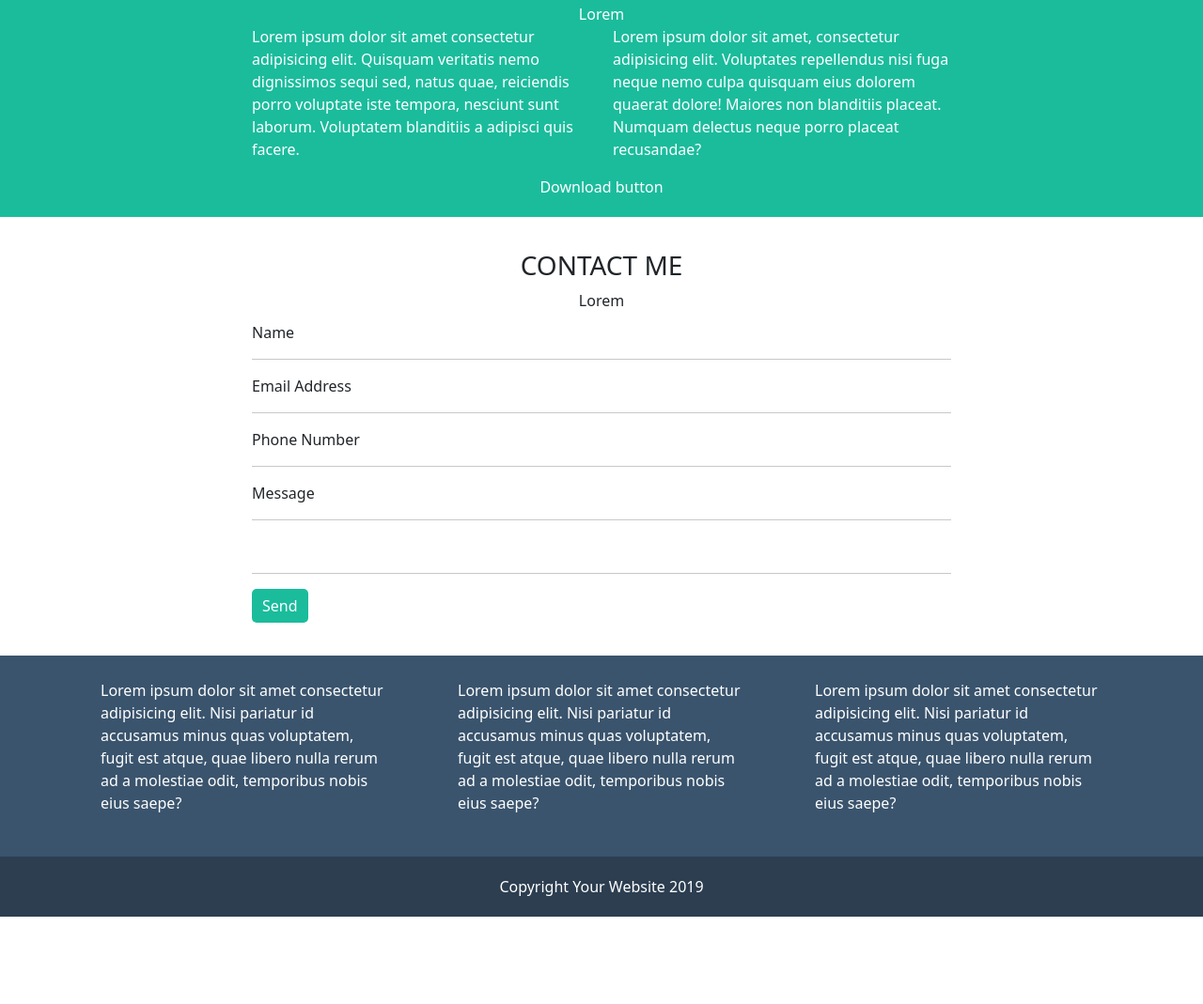
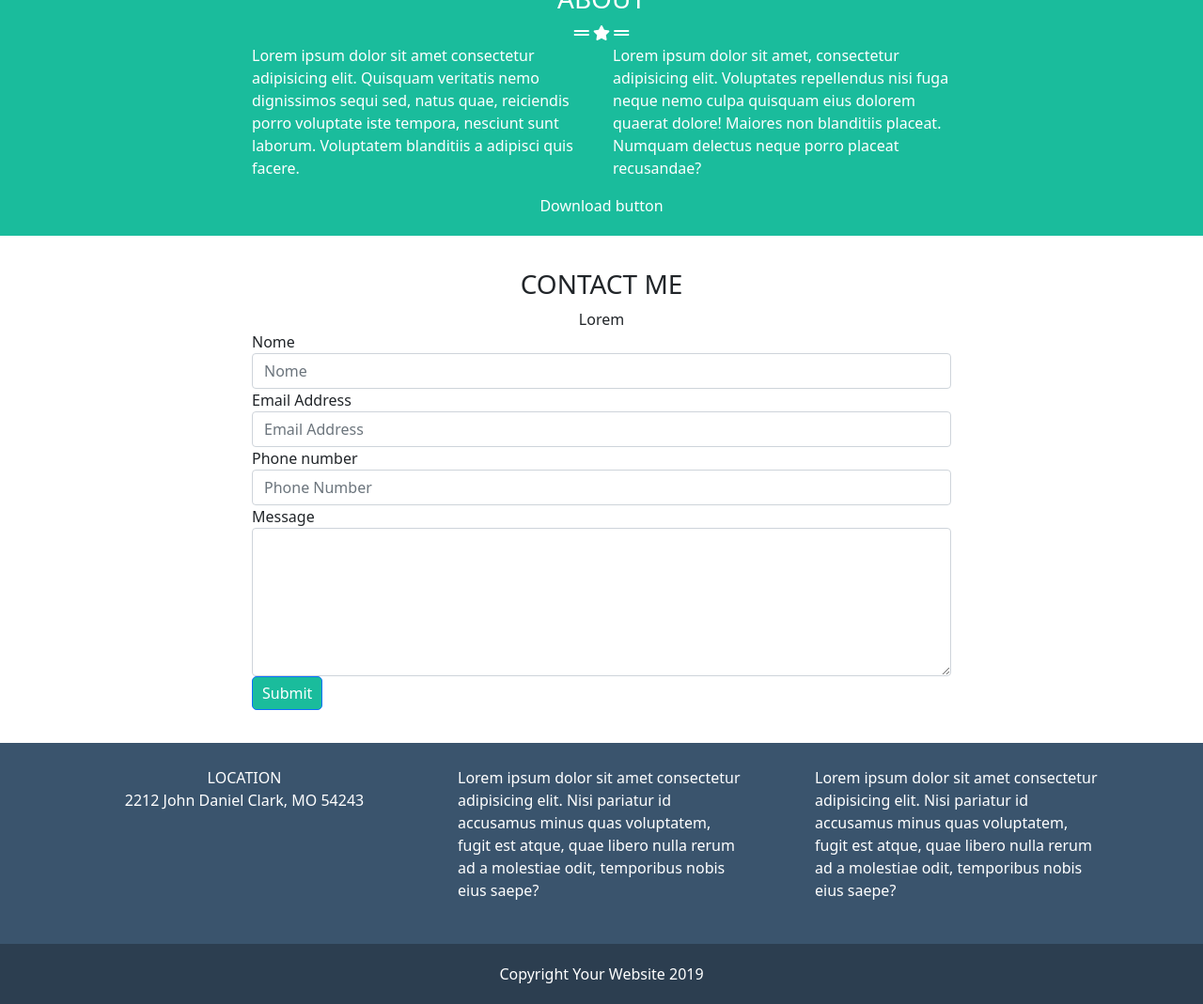
Before and after one commit to painteyes/-html-css-bootstrap-freelancer, a plain HTML site: page index.html in a window 1280 px wide. Shown: the part 1107-2176 px from the top of the page at 94% size. Before the commit the page ends 2083 px from the top, so only its background shows below. Drawn offline with nearby package versions, Linux system fonts and the light colour scheme.

Commit message:
commit changes

```diff
--- a/css/style.css
+++ b/css/style.css
@@ -37,7 +37,8 @@ ul li{
 .jumbotron{
     background-color: #1abc9c;
     text-align: center;
-    padding: 20px 0;
+    padding: 30px 0;
+    color: white;
 }
 
 .jumbo-img *{
--- a/index.html
+++ b/index.html
@@ -57,7 +57,11 @@
             </div>
 
             <h1>START BOOTSTRAP</h1>
-            <div>Lorem</div>
+            <div class="delineator">
+                <i class="fas fa-grip-lines"></i>
+                <i class="fas fa-star"></i>
+                <i class="fas fa-grip-lines"></i>
+            </div>
             <span>GRAPHIC ARTIST - WEB DESIGNER - ILLUSTRATOR</span>
 
         </section>
@@ -110,7 +114,13 @@
 
                     <div class="text-center">
                         <h3 class="col-12">ABOUT</h3>
-                        <div class="col-12">Lorem</div>
+                        <div class="col-12">
+                            <div class="delineator">
+                                <i class="fas fa-grip-lines"></i>
+                                <i class="fas fa-star"></i>
+                                <i class="fas fa-grip-lines"></i>
+                            </div>
+                        </div>
                     </div>
 
                     <div class="row">
@@ -140,34 +150,37 @@
                                 <div class="text-center">Lorem</div>
                             </div>
 
-                            <ul class="form">
-                                <li>
-                                    Name
-                                    <hr>
-                                </li>
 
-                                <li>
-                                    Email Address
-                                    <hr>
-                                </li>
+                            <form>
 
-                                <li>
-                                    Phone Number
-                                    <hr>
-                                </li>
+                                <div class="form-group">
+                                    <label for="input-name">Nome</label>
+                                    <input type="text" class="form-control" id="input-name" placeholder="Nome">
+                                </div>
 
-                                <li>
-                                    Message
-                                    <hr>
-                                </li>
-                            </ul>
+                                <div class="form-group">
+                                    <label for="input-email">Email Address</label>
+                                    <input type="email" class="form-control" id="input-email" placeholder="Email Address">
+                                </div>
+
+                                <div class="form-group">
+                                    <label for="input-phone-number">Phone number</label>
+                                    <input type="number" class="form-control" id="input-phone-number" placeholder="Phone Number">
+                                </div>
+
+                                <div class="form-group">
+                                    <label for="input-text-area">Message</label>
+                                    <textarea name="" class="form-control" id="input-text-area" rows="6"></textarea>
+                                </div>
+
+                                <button type="submit" class="btn btn-primary">Submit</button>
+                            </form>
+
                         </div>
                     </div>
 
-                    <hr>
-                    <div class="btn">
-                        Send
-                    </div>
+
+
 
                 </div>
 
@@ -187,7 +200,12 @@
                 <div class="row justify-content-center">
 
                     <div class="col-12 col-md-4">
-                        <div class="contact-details">Lorem ipsum dolor sit amet consectetur adipisicing elit. Nisi pariatur id accusamus minus quas voluptatem, fugit est atque, quae libero nulla rerum ad a molestiae odit, temporibus nobis eius saepe?</div>
+                        <div class="contact-details">
+                            <div class="text-center">
+                                <span>LOCATION</span><br>
+                                <span>2212 John Daniel Clark, MO 54243</span>
+                            </div>
+                        </div>
                     </div>
 
                     <div class="col-12 col-md-4">
```
